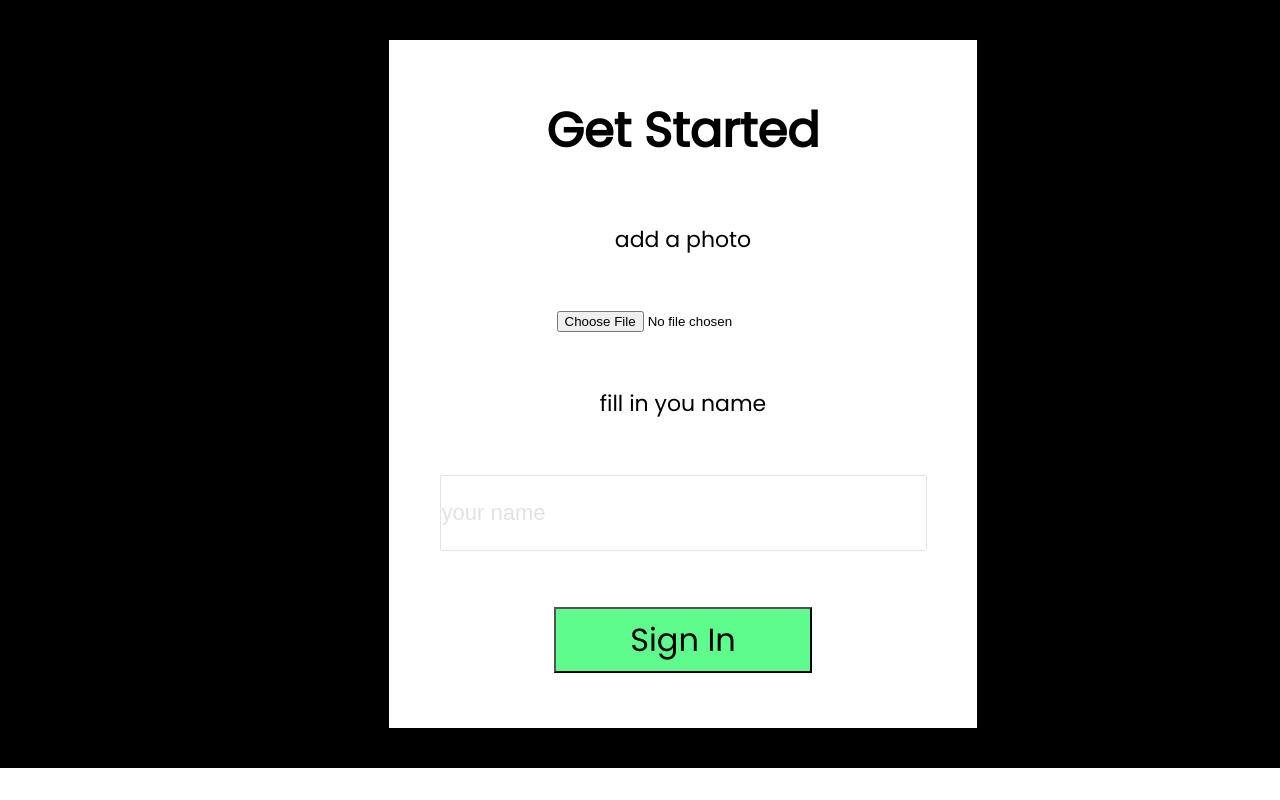
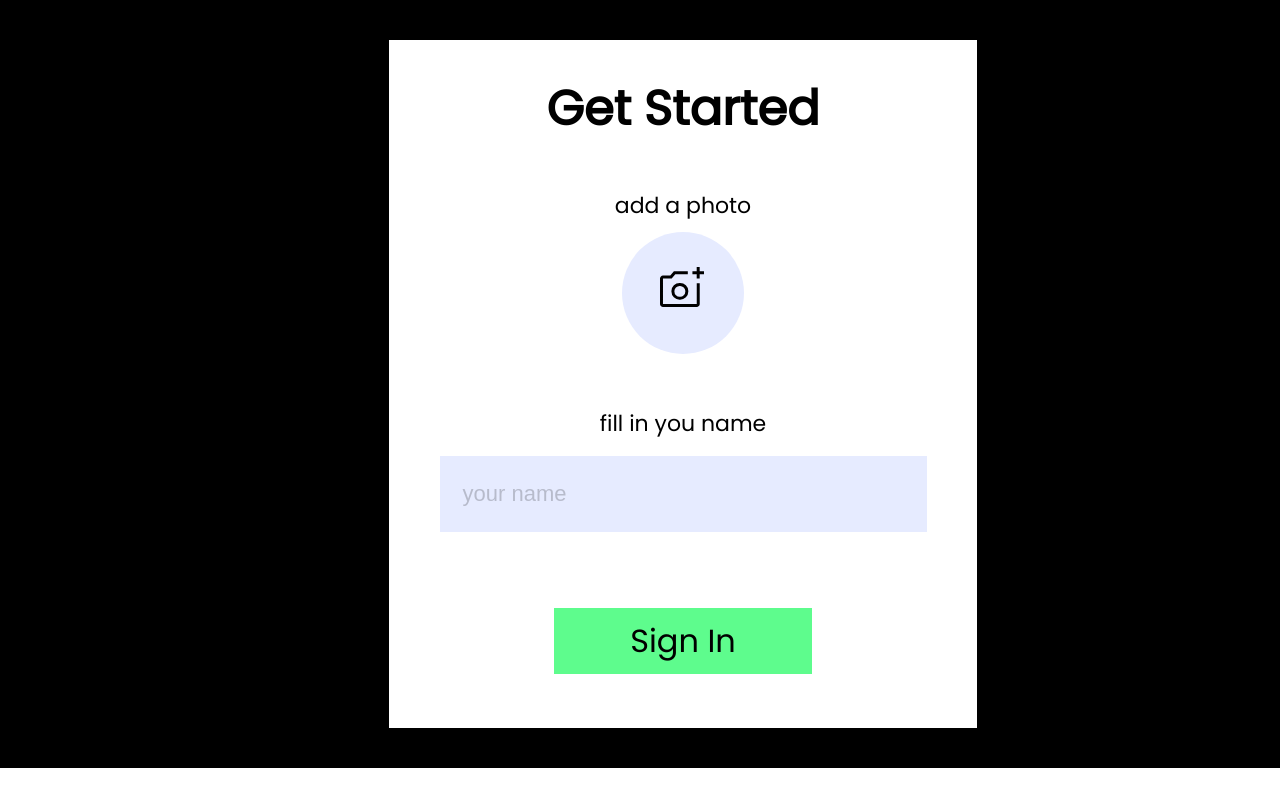
Before and after one commit to bagi24/Todo-App-Test, a React (Create React App) app: page /singin in a window 1280 px wide. Shown: the top 800 px of the page. Built offline with nearby package versions, Linux system fonts and the light colour scheme.

Commit message:
signin design draft

```diff
--- a/src/pages/SignInPage.js
+++ b/src/pages/SignInPage.js
@@ -1,17 +1,45 @@
-import React from "react";
+import React, { useState } from "react";
 import "../styles/SignInPage.css";
+import UploadPhoto from '../images/upload2.svg';
 
 export default function SignInPage() {
+
+const [file, setFile]= useState();
+
+console.log(file)
+
+const handleFile = (event) => {
+
+  setFile(event.target.files[0])
+
+  console.log(event.target.files[0])
+}
+
+
   return (
     <section className="register-content">
       <form>
         <h2> Get Started</h2>
 
-        <label className="input-labelPhoto" for="photo"> add a photo </label>
-        <input type="file" id="photo" name="photo" />
 
-        <label className="input-labelName" for="name"> fill in you name</label>
-        <input className="input-name" type="text" id="name"  name="name" placeholder="your name" />
+         <p> add a photo</p>
+        <label className="input-labelPhoto" for="photo">
+          <img className="uploadphoto" src={UploadPhoto} />
+        </label>
+        <input className="input-file" type="file" id="photo" name="photo" onChange={handleFile} />
+
+
+
+        <label className="input-labelName" for="name">
+          fill in you name
+        </label>
+        <input
+          className="input-name"
+          type="text"
+          id="name"
+          name="name"
+          placeholder="your name"
+        />
 
         <button className="btn-signin"> Sign In</button>
       </form>
--- a/src/styles/SignInPage.css
+++ b/src/styles/SignInPage.css
@@ -10,7 +10,7 @@
 form {
   display: flex;
   flex-direction: column;
-  justify-content: space-evenly;
+
   align-items: center;
   width: 588px;
   height: 688px;
@@ -23,6 +23,7 @@ h2 {
   text-transform: capitalize;
   font-family: "Poppins";
   font-size: 48px;
+  margin-top: 33px;
 }
 
 .input-name {
@@ -31,8 +32,20 @@ h2 {
   width: 487px;
   height: 76px;
   font-size: 22px;
+  background-color:#E6EBFF;
+  margin-top: 16px;
+  border-style: none;
+}
+
+
+
+.input-name::placeholder {
+
   opacity: 0.2;
+  color: #000000;
+  padding: 24px 23px 22px;
 }
+
 
 .input-labelName {
   font-family: "Poppins";
@@ -40,6 +53,7 @@ h2 {
   letter-spacing: 0px;
   color: #000000;
   text-transform: lowercase;
+  margin-top: 53px;
 }
 
 .btn-signin {
@@ -50,9 +64,35 @@ h2 {
   color: #000;
   font-size: 32px;
   font-family: "Poppins";
+  margin-top: 76px;
+  cursor: pointer;
+  border-style: none;
 }
 
 .input-labelPhoto {
+  position: relative;
+  width: 122px;
+  height: 122px;
+  border-radius: 50%;
+  background: #e6ebff;
+  cursor: pointer;
+  margin-top: 10px;
+}
+
+.input-file {
+  visibility: hidden;
+  display: none;
+}
+
+.uploadphoto {
+  display: flex;
+  position: absolute;
+  right: 40px;
+  top: 35px;
+}
+
+p {
+  font-family: "Poppins";
   font-size: 22px;
-  font-family: "Poppins";
+  margin-top: 44px;
 }
--- a/src/styles/StartPage.css
+++ b/src/styles/StartPage.css
@@ -6,6 +6,8 @@
 
 .todo-logo {
   margin-top: 74px;
+  width: 90.36px;
+  height: 165px;
 }
 
 h1 {
@@ -13,15 +15,19 @@ h1 {
   letter-spacing: 0px;
   color: #ffffff;
   text-transform: capitalize;
+  font-size: 54px;
+  font-family: "Poppins";
 }
 
 .btn-started {
-  width: 271px;
-  height: 67px;
+  width: 388px;
+  height: 98px;
   background: #5efc8d;
   color: #000;
   text-align: center;
   margin-top: 149px;
   font-family: "Poppins";
-  font-size: 28px;
+  font-size: 48px;
+  border-style: none;
+  cursor: pointer;
 }
```
Also changed, not shown: src/images/upload2.svg (renamed from src/images/add_a_photo_FILL0_wght400_GRAD0_opsz48.svg).
